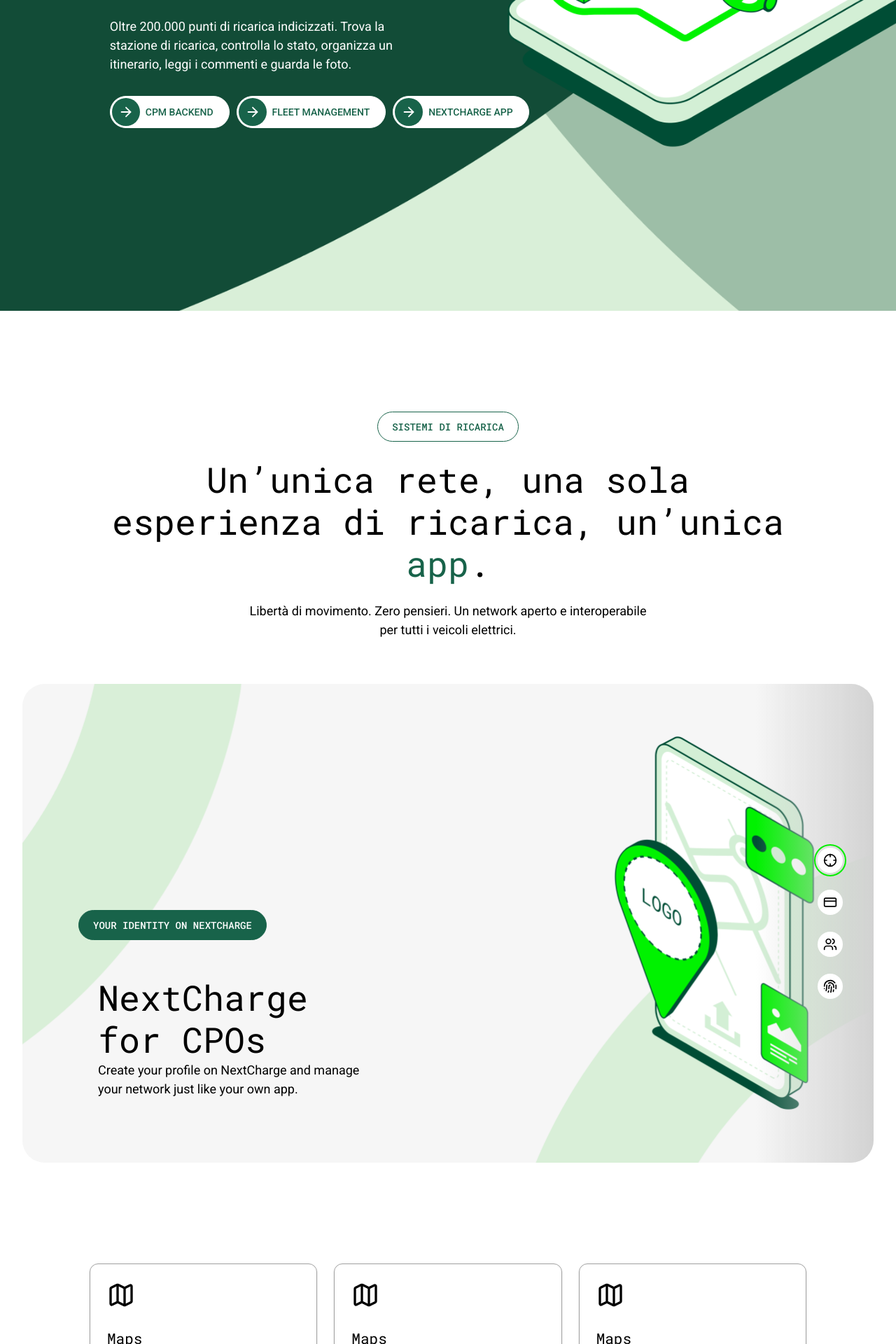
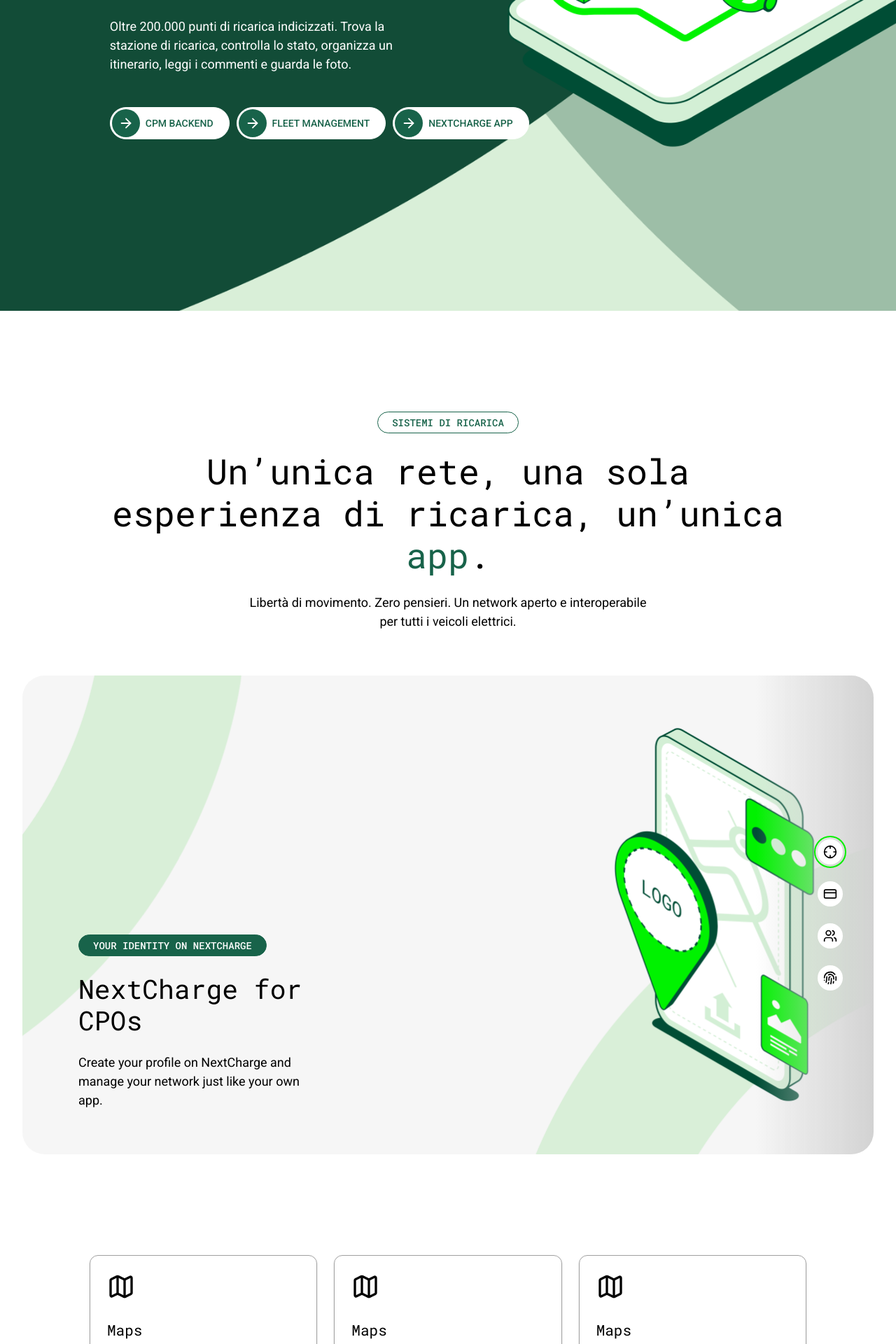
Before and after one commit to kylecraq/ges-staging, a Next.js app: page /en in a window 1280 px wide. Shown: the part 440-2360 px from the top of the page at 70% size. Built offline with nearby package versions, Linux system fonts and the light colour scheme.

Commit message:
ges desktop

```diff
--- a/src/app/[locale]/(home-page)/_components/home-page-hero.tsx
+++ b/src/app/[locale]/(home-page)/_components/home-page-hero.tsx
@@ -27,9 +27,10 @@ export const HomePageHero = () => {
   return (
     <section className="text-neutral-0">
       <Hero
-        className="aspect-[374/920] lg:aspect-[1440/995]"
+        className="aspect-[374/900] xs:aspect-[414/928] md:aspect-[800/1150] lg:aspect-[1440/995]"
         imgSrcDsk="/hero/ges-hero-dsk.png"
         imgSrcMbl={'/hero/ges-hero-mbl.png'}
+        imgSrcTbl={'/hero/ges-hero-tbl.png'}
         title={t.rich('title', {
           primary: (chunks) => <span className="text-primary">{chunks}</span>,
         })}
--- a/src/components/ges-ui/badge/kicker.tsx
+++ b/src/components/ges-ui/badge/kicker.tsx
@@ -3,7 +3,7 @@ import { cva, VariantProps } from 'class-variance-authority';
 import { cn } from '@/lib/utils';
 
 const kickerVariants = cva(
-  'text-primary border-primary rounded-full border px-5 py-2.5 uppercase font-mono',
+  'text-primary border-primary rounded-full border px-5 py-1 uppercase font-mono',
   {
     variants: {
       variant: {
--- a/src/components/ges-ui/content/block-content.tsx
+++ b/src/components/ges-ui/content/block-content.tsx
@@ -49,7 +49,7 @@ export const BlockContent = (props: HeroContentProps) => {
       {description ? (
         <BodyText className="lg:w-11/12 xl:w-8/12">{description}</BodyText>
       ) : null}
-      <div className="mx-auto mt-auto flex justify-center md:items-center flex-wrap gap-2.5 md:mx-0 md:mt-0">
+      <div className="mx-auto mt-auto flex justify-center md:justify-start flex-wrap gap-2.5 md:mx-0 md:mt-4">
         {buttons
           ? buttons.map((buttonProps, index) => {
               return (
--- a/src/components/ges-ui/sections/fancy-carousel.tsx
+++ b/src/components/ges-ui/sections/fancy-carousel.tsx
@@ -72,7 +72,7 @@ export function FancyCarousel(props: FancyCarouselProps) {
 
           return (
             <SwiperSlide key={index} className="relative h-full w-full">
-              <div className="bg-neutral-80 h-full w-full">
+              <div className="bg-neutral-0 h-full w-full">
                 {BackgroundImageDsk ? (
                   <img
                     src={BackgroundImageDsk}
@@ -120,11 +120,11 @@ const SlideArticle = ({
   badge: string;
 }) => {
   return (
-    <article className="lg:px-wide absolute bottom-0 left-0 z-10 px-3.5 pb-3.5 md:max-w-sm md:px-7 md:pb-7 lg:max-w-lg xl:pr-0 xl:pb-16 xl:pl-20">
+    <article className="lg:px-wide absolute bottom-0 left-0 z-10 px-3.5 pb-3.5 md:max-w-sm md:px-7 md:pb-9 lg:max-w-lg xl:pr-0 xl:pb-16 xl:pl-20">
       <div className="flex flex-col items-start gap-4 text-neutral-100 lg:gap-6">
         <Kicker text={badge} variant="full" />
-        <div className="bg-transparent p-5 lg:p-7">
-          <Heading as="h3" size="xl">
+        <div className="bg-transparent pr-20">
+          <Heading as="h3" size="l" className="pb-6">
             {title}
           </Heading>
           <BodyText>{description}</BodyText>
--- a/src/components/ges-ui/sections/feature-list-with-image.tsx
+++ b/src/components/ges-ui/sections/feature-list-with-image.tsx
@@ -21,7 +21,7 @@ export const FeatureListWithImage = (props: FeatureListWithImageProps) => {
   const { chips, imgDsk, imgMbl, imgAlt, button } = props;
 
   return (
-    <section className="grid grid-cols-1 md:gap-0 lg:gap-8 lg:grid-cols-[auto_65%] px-wide md:px-main xl:pl-main xl:pr-wide">
+    <section className="grid grid-cols-1 md:gap-0 lg:gap-8 lg:grid-cols-[auto_60%] xl:grid-cols-[auto_65%] px-wide md:px-main lg:pl-main lg:pr-0 xl:pl-main xl:pr-wide">
       <div className="mx-auto flex flex-col items-center lg:items-start gap-10">
         {chips.map((chip, index) => {
           return (
--- a/src/components/ges-ui/sections/hero.tsx
+++ b/src/components/ges-ui/sections/hero.tsx
@@ -13,6 +13,7 @@ gsap.registerPlugin(ScrollTrigger);
 type HeroProps = {
   imgSrcDsk: string;
   imgSrcMbl: string;
+  imgSrcTbl: string;
   title: ReactNode;
   titleEffect?: HeadingEffects;
   description?: ReactNode;
@@ -24,6 +25,7 @@ export const Hero = (props: HeroProps) => {
   const {
     imgSrcDsk,
     imgSrcMbl,
+    imgSrcTbl,
     title,
     titleEffect,
     description,
@@ -42,14 +44,21 @@ export const Hero = (props: HeroProps) => {
           className="w-full h-full object-cover object-center hidden lg:block"
         />
         <img
+          src={imgSrcTbl}
+          alt={"Hero image mobile"}
+          loading="eager"
+          decoding="async"
+          className="w-full h-full object-cover object-center hidden md:block lg:hidden"
+        />
+        <img
           src={imgSrcMbl}
           alt={"Hero image mobile"}
           loading="eager"
           decoding="async"
-          className="w-full h-full object-cover object-center lg:hidden"
+          className="w-full h-full object-cover object-center md:hidden"
         />
       </div>
-      <div className="z-10 col-start-1 row-start-1 pt-24 xs:pt-32 xl:pt-[15%] xl:pl-main">
+      <div className="z-10 col-start-1 row-start-1 pt-28 xs:pt-32 xl:pt-[15%] xl:pl-main">
         <BlockContent
           title={title}
           titleTag="h1"
@@ -57,7 +66,7 @@ export const Hero = (props: HeroProps) => {
           titleEffect={titleEffect}
           description={description}
           buttons={buttons}
-          className="px-wide md:px-main xl:px-wide mx-0 xl:w-[60%] md:w-11/12"
+          className="px-wide md:px-main xl:px-wide mx-0 xl:w-[60%] lg:w-11/12"
         />
       </div>
     </div>
```
Also changed, not shown: public/hero/ges-hero-tbl.png (added).
